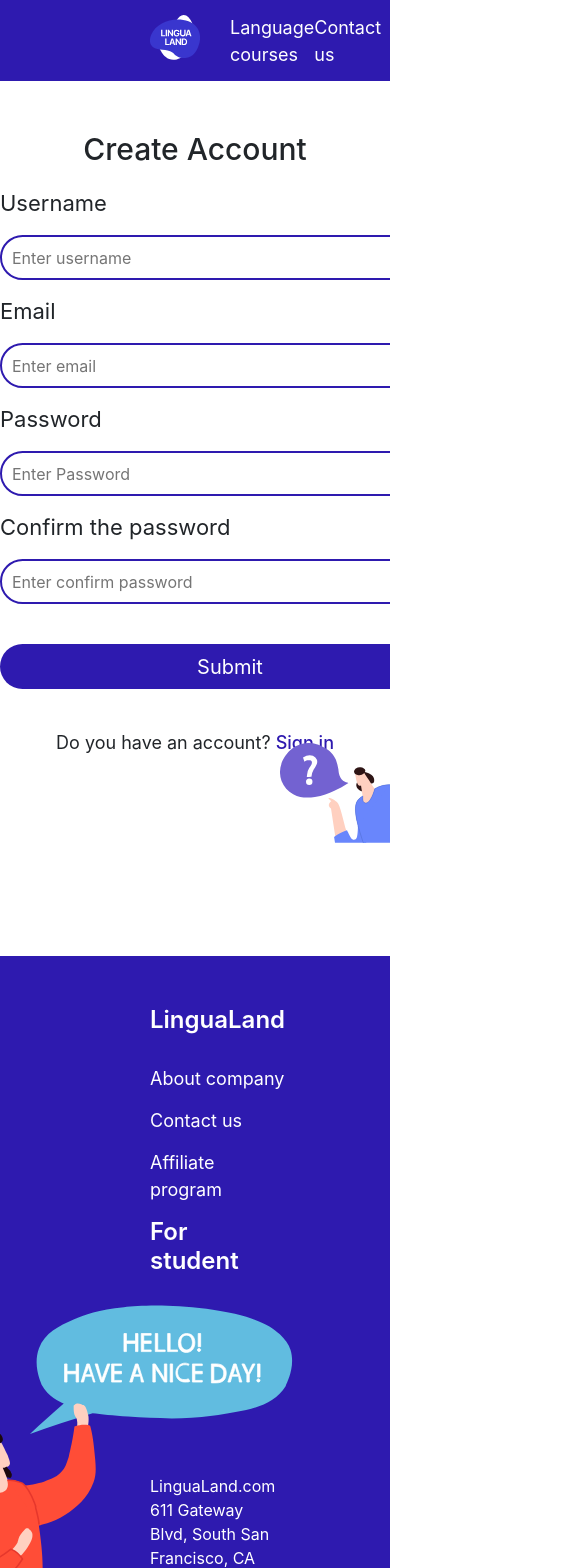
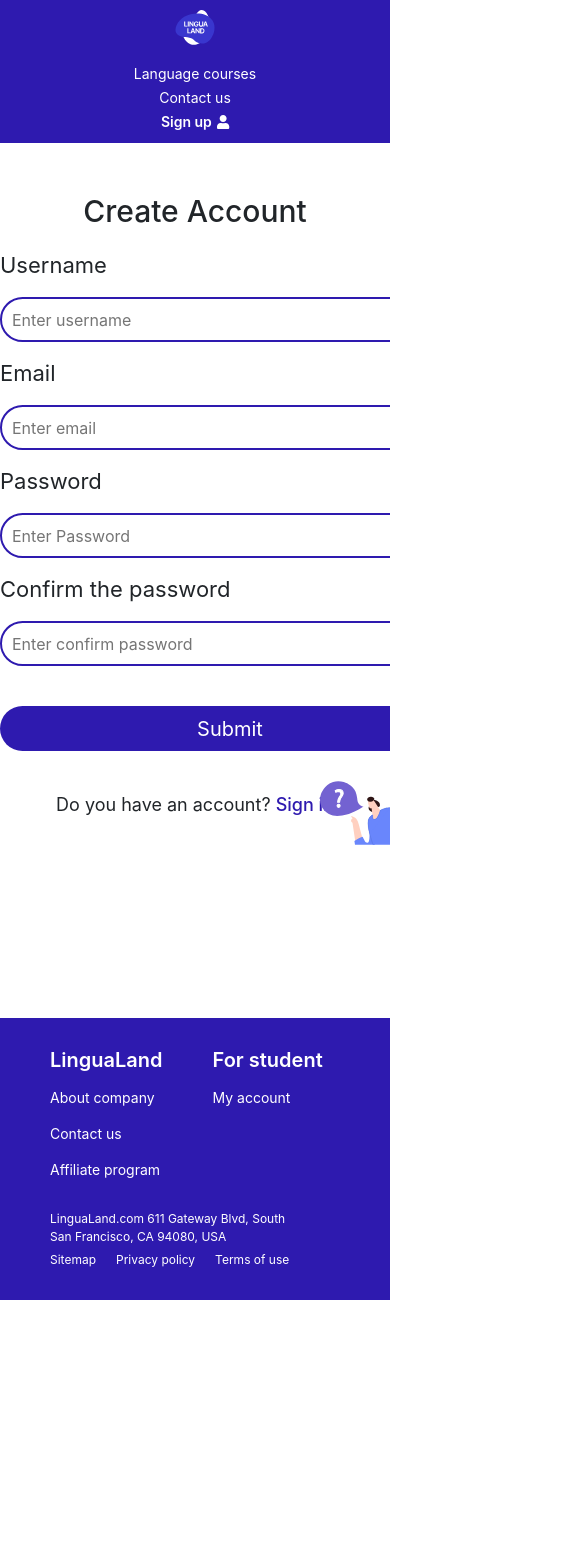
Before and after one commit to zhukouskayat/lingualand-react, a React (Create React App) app: page /login in a window 390 px wide. Shown: the top 1568 px of the page, 585 px wide, since content can reach past the window. After the commit the page ends 1300 px from the top, so only its background shows below. Built offline with nearby package versions, Linux system fonts and the light colour scheme; what google-maps-react would draw is missing.

Commit message:
Added responsiveness to components

```diff
--- a/src/app/App.css
+++ b/src/app/App.css
@@ -7,3 +7,39 @@
 #languageCourses {
   padding: var(--padding-body);
 }
+
+@media screen and (min-width: 1500px) {
+  #header,
+#footer,
+.infoBlock,
+.reviews,
+.subscribe,
+.contacts,
+#languageCourses {
+  padding: 0px 200px;
+}
+}
+
+@media screen and (max-width: 1200px) {
+  #header,
+#footer,
+.infoBlock,
+.reviews,
+.subscribe,
+.contacts,
+#languageCourses {
+  padding: 0px 100px;
+}
+}
+
+@media screen and (max-width: 800px) {
+  #header,
+#footer,
+.infoBlock,
+.reviews,
+.subscribe,
+.contacts,
+#languageCourses {
+  padding: 0px 50px;
+}
+}
--- a/src/components/footer/footer.css
+++ b/src/components/footer/footer.css
@@ -1,3 +1,5 @@
+/* Geometry */
+
 #footer {
   position: relative;
 }
@@ -45,12 +47,13 @@
   bottom: 0px;
   right: 20%;
   width: 400px;
+  margin-left: 30px;
 }
 
 /* Color */
 
 #footer {
-  background-color: #2E1AAF;
+  background-color: #2e1aaf;
 }
 
 #footer h3,
@@ -59,7 +62,6 @@
 #footer div {
   color: white;
 }
-
 
 /* Fonts */
 
@@ -72,7 +74,8 @@
   font-size: var(--font-size-p-medium);
 }
 
-#footer span {
+#footer span,
+.footer-text-row {
   font-size: var(--font-size-p-small);
 }
 
@@ -83,3 +86,56 @@
   cursor: pointer;
   color: #adb9e2;
 }
+
+/* Media */
+
+@media screen and (max-width: 1200px) {
+  .ill {
+    right: 15%;
+  }
+}
+
+@media screen and (max-width: 1000px) {
+  .ill {
+    right: 10%;
+  }
+}
+
+@media screen and (max-width: 800px) {
+  .ill {
+    display: none;
+  }
+
+  .footer-text-row {
+    margin-right: 30px;
+  }
+
+  .footer-row {
+    flex-wrap: wrap;
+    padding-top: 50px;
+  }
+}
+
+@media screen and (max-width: 600px) {
+  #footer h3 {
+    font-size: var(--font-size-h3-m);
+    margin-bottom: 15px;
+  }
+
+  #footer p {
+    font-size: var(--font-size-p-medium-m);
+  }
+
+  #footer span,
+  .footer-text-row {
+    font-size: var(--font-size-p-small-m);
+  }
+
+  .footer-col {
+    padding-top: 30px;
+  }
+
+  .footer-row {
+    padding-top: 15px;
+  }
+}
--- a/src/components/header/header.css
+++ b/src/components/header/header.css
@@ -1,6 +1,7 @@
 /* Geometry */
 #header ul {
   display: flex;
+  width: 100%;
   align-items: center;
 }
 
@@ -16,6 +17,10 @@
   margin: 10px 30px 10px 0px;
   width: 50px;
   height: 45px;
+}
+
+.courses {
+  margin-right: 30px;
 }
 
 .c-geometry {
@@ -76,3 +81,42 @@
   font-weight: 600;
   color: #adb9e2;
 }
+
+/* Media */
+
+@media screen and (max-width: 600px) {
+  .contact,
+  .signUp,
+  .courses{
+    font-size: var(--font-size-p-medium-m);
+  }
+
+  .faUser {
+    font-size: var(--font-size-p-medium-m);
+  }
+}
+
+@media screen and (max-width: 450px) {
+  .logo {
+    margin: 10px 0px;
+    width: 40px;
+    height: 35px;
+  }
+
+  #header ul {
+    flex-direction: column;
+  }
+
+  .c-geometry {
+    margin: 0px;
+    justify-content: center;
+  }
+
+  .courses {
+    margin-right: 0px;
+  }
+
+  .s-geometry {
+    padding-bottom: 10px;
+  }
+}
--- a/src/components/header/header.js
+++ b/src/components/header/header.js
@@ -18,17 +18,17 @@ const Header = () => (
         </NavLink>
       </li>
       <li>
-        <NavLink exact to="/courses" className="courses">
+        <NavLink to="/courses" className="courses">
           Language courses
         </NavLink>
       </li>
       <li className="c-geometry">
-        <NavLink exact to="/contacts" className="contact">
+        <NavLink to="/contacts" className="contact">
           Contact us
         </NavLink>
       </li>
       <li className="s-geometry">
-        <NavLink exact to="/login" className="signUp">
+        <NavLink to="/login" className="signUp">
           Sign up
           <FontAwesomeIcon icon={faUser} className="faUser" />
         </NavLink>
--- a/src/components/pages/courses/coursesHeading/sort/sort.css
+++ b/src/components/pages/courses/coursesHeading/sort/sort.css
@@ -13,7 +13,7 @@
   padding-right: 5px;
 }
 
-.sort span:last-child {
+.sortActiveLabel {
   font-weight: var(--font-weight-p);
   color: #2e1aaf;
   cursor: pointer;
@@ -44,7 +44,7 @@
   cursor: pointer;
 }
 
-.sortPopup.active li {
+.sortPopup li.active {
   font-weight: var(--font-weight-p);
   color: #2e1aaf;
 }
@@ -54,3 +54,16 @@
   cursor: pointer;
   font-weight: var(--font-weight-p);
 }
+
+.faAngleDown {
+  cursor: pointer;
+  margin-left: 10px;
+  font-size: var(--font-size-p-medium);
+}
+
+.faAngleDownRotated {
+  cursor: pointer;
+  margin-left: 10px;
+  font-size: var(--font-size-p-medium);
+  transform: rotate(180deg);
+}
--- a/src/components/pages/courses/coursesHeading/sort/sort.js
+++ b/src/components/pages/courses/coursesHeading/sort/sort.js
@@ -1,4 +1,7 @@
 import React, { useState, useEffect, useRef } from "react";
+
+import { faAngleDown } from "@fortawesome/free-solid-svg-icons";
+import { FontAwesomeIcon } from "@fortawesome/react-fontawesome";
 
 import "./sort.css";
 
@@ -31,7 +34,14 @@ function Sort({ items }) {
     <div ref={sortRef} className="sort">
       <div className="sortLabel">
         <span className="sortBy">Sort by:</span>
-        <span onClick={toggleVisiblePopup}>{activeLabel}</span>
+        <span onClick={toggleVisiblePopup} className="sortActiveLabel">
+          {activeLabel}
+        </span>
+        <FontAwesomeIcon
+          icon={faAngleDown}
+          onClick={toggleVisiblePopup}
+          className={visiblePopup ? "faAngleDownRotated" : "faAngleDown"}
+        />
       </div>
       {visiblePopup && (
         <div className="sortPopup">
--- a/src/components/popup/popup.css
+++ b/src/components/popup/popup.css
@@ -1,7 +1,8 @@
+/* Geometry */
+
 .popup {
   height: 100vh;
   width: 100vw;
-  background-color: rgba(0, 0, 0, 0.4);
   position: fixed;
   top: 0;
   left: 0;
@@ -20,7 +21,6 @@
 .popupContent {
   padding: 30px;
   border-radius: 25px;
-  background-color: white;
   width: 35vw;
   z-index: 2;
   transform: scale(0);
@@ -32,23 +32,16 @@
 }
 
 .popup button {
-  font-size: var(--font-size-button);
   width: 100%;
   height: var(--button-height);
   border-radius: var(--button-border-radius);
-  background-color: #6986fc;
-  color: white;
-  margin-bottom: 50px;
+  margin-bottom: 30px;
 }
 
 .popupButton {
   display: flex;
   justify-content: center;
   align-items: center;
-}
-
-.popup button:hover {
-  background-color: #2e53bc;
 }
 
 .buttonP {
@@ -58,3 +51,64 @@
 .popupButton > form {
   width: 100%;
 }
+
+/* Colors */
+
+.popup {
+  background-color: rgba(0, 0, 0, 0.4);
+}
+
+.popupContent {
+  background-color: white;
+}
+
+.popup button {
+  background-color: #6986fc;
+  color: white;
+}
+
+.popup button:hover {
+  background-color: #2e53bc;
+}
+
+/* Fonts */
+
+.popup button {
+  font-size: var(--font-size-button);
+}
+
+/* Media */
+
+@media screen and (max-width: 1200px) {
+  .popupContent {
+    width: 40vw;
+  }
+}
+
+@media screen and (max-width: 1000px) {
+  .popupContent {
+    width: 50vw;
+  }
+}
+
+@media screen and (max-width: 800px) {
+  .popupContent {
+    width: 70vw;
+  }
+}
+
+@media screen and (max-width: 600px) {
+  .popup button {
+    margin-bottom: 15px;
+  }
+
+  .popup button {
+    font-size: var(--font-size-button-m);
+  }
+}
+
+@media screen and (max-width: 450px) {
+  .popupContent {
+    width: 85vw;
+  }
+}
--- a/src/components/request/request.css
+++ b/src/components/request/request.css
@@ -1,7 +1,11 @@
-/* geometry */
+/* Geometry */
 
 .requestButton {
   background: transparent;
+}
+
+.popupReq {
+  padding: 15px 30px 30px 30px;
 }
 
 .icon, .requestButton {
@@ -27,7 +31,6 @@
 
 #submitButtonRequest {
   margin: 30px 0px 15px 0px;
-  background-color: #2e1aaf;
 }
 
 .reqInput {
@@ -41,5 +44,59 @@
 
 #submitButtonRequest:hover {
   cursor: pointer;
+}
+
+/* Colors */
+
+#submitButtonRequest {
+  background-color: #2e1aaf;
+}
+
+#submitButtonRequest:hover {
   background-color: #2e53bc;
 }
+
+/* Fonts */
+
+.popupReq {
+  text-align: center;
+  font-size: var(--font-size-h3);
+}
+
+/* Media */
+
+@media screen and (max-width: 1000px) {
+  .icon, .requestButton {
+    width: 90px;
+    height: 90px;
+  }
+
+  .icon:hover {
+    width: 92px;
+    height: 92px;
+  }
+}
+
+@media screen and (max-width: 800px) {
+  .icon, .requestButton {
+    width: 70px;
+    height: 70px;
+  }
+
+  .icon:hover {
+    cursor: pointer;
+    width: 72px;
+    height: 72px;
+  }
+}
+
+@media screen and (max-width: 600px) {
+  .popupReq {
+    padding: 5px 0px 30px 0px;
+    font-size: var(--font-size-h3-m);
+  }
+
+  #submitButtonRequest {
+    margin: 15px 0px 15px 0px;
+  }
+}
--- a/src/components/request/request.js
+++ b/src/components/request/request.js
@@ -18,7 +18,7 @@ const RequestCallBack = () => {
   const popupRequest = () => {
     return (
       <div className="reqContentPopup">
-        <h3 className="popupSub">Request call back!</h3>
+        <h3 className="popupReq">Request call back!</h3>
         <form>
           <input
             type="text"
--- a/src/components/subscribe/subscribe.css
+++ b/src/components/subscribe/subscribe.css
@@ -1,8 +1,10 @@
+/* Geometry */
+
 .subscribeForm {
-  width: 460px;
   display: flex;
   flex-direction: column;
   margin: auto;
+  width: 460px;
 }
 
 .subscribeForm>div:last-child{
@@ -10,9 +12,7 @@
 }
 
 .subscribe h2 {
-  text-align: center;
   padding: 50px 0px 30px 0px;
-  font-size: var(--font-size-h2);
 }
 
 .emailSub {
@@ -25,27 +25,94 @@
 
 .buttonSub {
   margin-top: 30px;
-  font-size: var(--font-size-button);
   width: var(--button-width);
   height: var(--button-height);
   border-radius: var(--button-border-radius);
+  margin-bottom: 50px;
+}
+
+.popupSub {
+  padding: 30px 30px 50px 30px;
+}
+
+.subError {
+  margin-top: 5px;
+}
+
+/* Colors */
+
+.buttonSub {
   background-color: #2e1aaf;
   color: white;
-  margin-bottom: 50px;
 }
 
 .buttonSub:hover {
   background-color: #2e53bc;
 }
 
+.buttonSub {
+  background-color: #2e1aaf;
+  color: white;
+}
+
+.subError {
+  color: #ff4d37;
+}
+
+/* Fonts */
+
+.subscribe h2 {
+  text-align: center;
+  font-size: var(--font-size-h2);
+}
+
+.buttonSub {
+  font-size: var(--font-size-button);
+}
+
 .popupSub {
-  padding: 30px 30px 50px 30px;
-  font-size: var(--font-size-h2);
+  font-size: var(--font-size-h3);
   text-align: center;
 }
 
 .subError {
-  margin-top: 5px;
   font-size: var(--font-size-p-small);
-  color: #ff4d37;
 }
+
+/* Media */
+
+@media screen and (max-width: 600px) {
+
+  .subscribeForm {
+    width: 100%;
+  }
+
+  .emailSub {
+    padding-left: 10px;
+    width: 100%;
+  }
+
+  .buttonSub {
+    width: 100%;
+    margin-bottom: 30px;
+    font-size: var(--font-size-button-m);
+  }
+
+  .subscribeForm>div:last-child{
+    margin: 0px;
+  }
+
+  .subscribe h2 {
+    padding: 30px 0px 30px 0px;
+    font-size: var(--font-size-h2-m);
+  }
+
+  .popupSub {
+    padding: 5px 0px 30px 0px;
+    font-size: var(--font-size-h3-m);
+  }
+
+  .subError {
+    font-size: var(--font-size-p-small-m);
+  }
+}
--- a/src/index.css
+++ b/src/index.css
@@ -39,9 +39,14 @@ time, mark, audio, video {
   --font-weight: 600;
   --font-weight-p: 500;
 /* colors */
-  --font-input-color: #C7C7C7;
   --background-color: #f2f2f8;
-  --font-button-color: white;
-  --background-button-color: #68BDD1;
-  --background-hover-button-color: #0E98AF;
+
+  /* media */
+  --font-size-h1-m: 30px;
+  --font-size-h2-m: 24px;
+  --font-size-h3-m: 20px;
+  --font-size-button-m: 16px;
+  --font-size-p-big-m: 18px;
+  --font-size-p-medium-m: 14px;
+  --font-size-p-small-m: 12px;
 }
```
Also changed, not shown: 1 other file (tests, documents, lock files or other folders).
